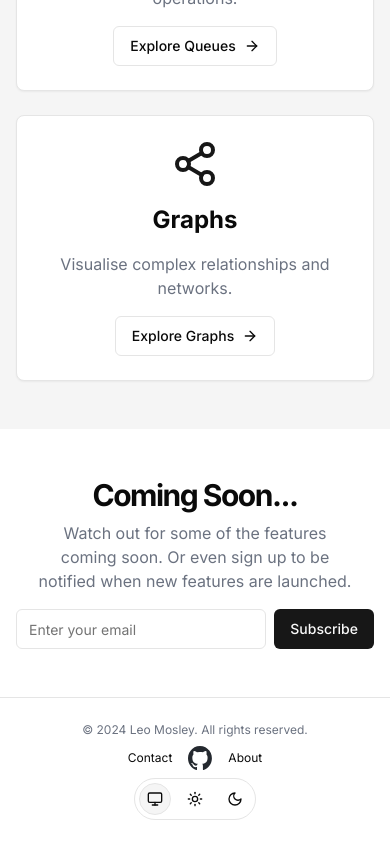
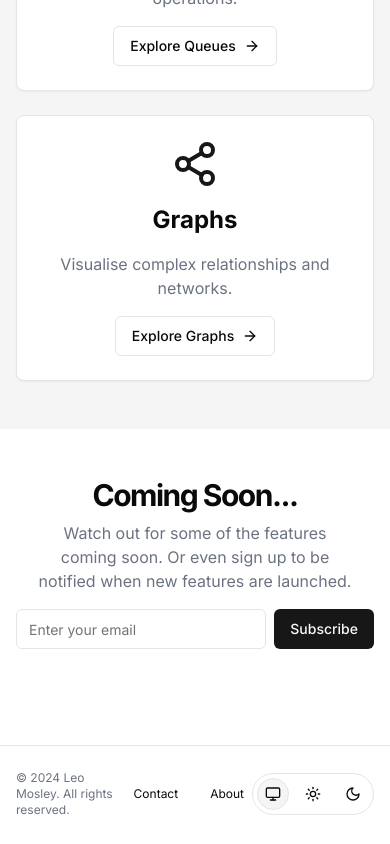
Before and after one commit to leomosley/ds.mosly.dev, a Next.js app: page / in a window 390 px wide. Shown: the part 1029-1873 px from the top of the page. Built offline with nearby package versions, Linux system fonts and the light colour scheme.

Commit message:
fix: footer spacing on mobile

```diff
--- a/components/footer.tsx
+++ b/components/footer.tsx
@@ -4,7 +4,7 @@ import Image from 'next/image';
 
 export function Footer() {
   return (
-    <footer className="flex flex-col justify-between gap-2 sm:flex-row py-6 w-full shrink-0 items-center px-4 md:px-6 border-t">
+    <footer className="flex justify-between gap-2 py-6 w-full shrink-0 items-center px-4 border-t mt-12 sm:mt-0">
       <p className="text-xs text-gray-500 dark:text-gray-400">© 2024 Leo Mosley. All rights reserved.</p>
       <nav className="flex gap-4 sm:gap-6 items-center">
         <Link className="text-xs hover:underline underline-offset-4" href="/contact">
```
